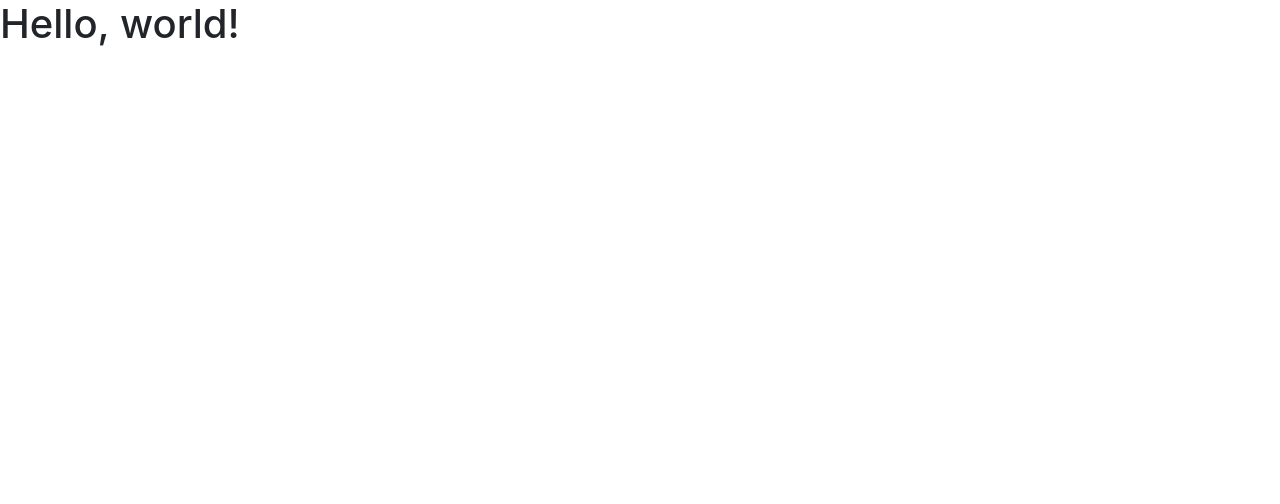
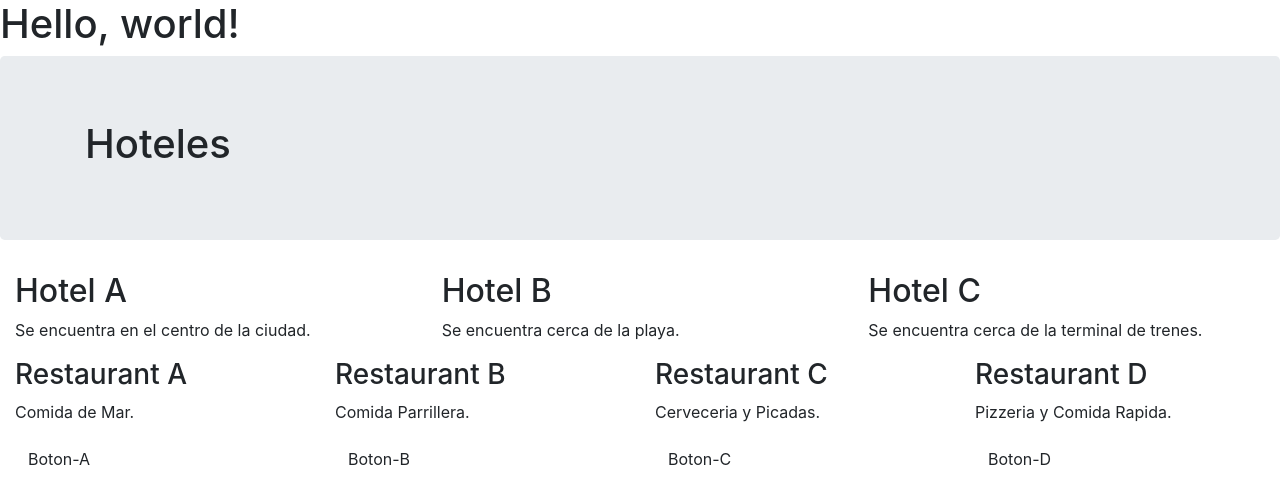
Before and after one commit to MarcosEscandon/Universidad-Austral-Bootstrap, a website: page index.html in a window 1280 px wide. Drawn offline with nearby package versions, Linux system fonts and the light colour scheme.

Commit message:
Hice grillas en Bootstrap

```diff
--- a/index.html
+++ b/index.html
@@ -41,5 +41,72 @@
     <script src="https://cdn.jsdelivr.net/npm/popper.js@1.16.1/dist/umd/popper.min.js" integrity="sha384-9/reFTGAW83EW2RDu2S0VKaIzap3H66lZH81PoYlFhbGU+6BZp6G7niu735Sk7lN" crossorigin="anonymous"></script>
     <script src="https://cdn.jsdelivr.net/npm/bootstrap@4.5.3/dist/js/bootstrap.min.js" integrity="sha384-w1Q4orYjBQndcko6MimVbzY0tgp4pWB4lZ7lr30WKz0vr/aWKhXdBNmNb5D92v7s" crossorigin="anonymous"></script>
     -->
+
+   	<div class="jumbotron">
+  		<div class="container">
+  			<h1>Hoteles</h1>
+  	 	</div>
+	</div>
+
+  	<div class="container-fluid">
+  		<div class="row">
+    		<div class="col-4">
+
+  	<h2>Hotel A</h2>
+  		<p>Se encuentra en el centro de la ciudad.</p>
+
+  			</div>
+
+  			<div class="col-4">
+
+  	<h2>Hotel B</h2>
+  		<p>Se encuentra cerca de la playa.</p>
+
+  			</div>
+
+  			<div class="col-4">
+
+  	<h2>Hotel C</h2>
+  		<p>Se encuentra cerca de la terminal de trenes.</p>
+
+			</div>
+
+	</div>
+
+	<div class="row">
+  		<div class="col-3">
+
+  			<h3>Restaurant A</h3>
+  				<p>Comida de Mar.</p>
+  				<button type="button" class="btn btn-default">Boton-A</button>
+
+  		</div>
+
+ 		 <div class="col-3">
+
+  			<h3>Restaurant B</h3>
+  				<p>Comida Parrillera.</p>
+  				<button type="button" class="btn btn-default">Boton-B</button>
+
+ 		 </div>
+
+ 		<div class="col-3">
+
+  			<h3>Restaurant C</h3>
+  				<p>Cerveceria y Picadas.</p>
+  				<button type="button" class="btn btn-default">Boton-C</button>
+
+  		</div>
+
+  		<div class="col-3">
+
+  			<h3>Restaurant D</h3>
+  				<p>Pizzeria y Comida Rapida.</p>
+  				<button type="button" class="btn btn-default">Boton-D</button>
+
+  		</div>
+
+  	</div>
+
   </body>
 </html>
```
